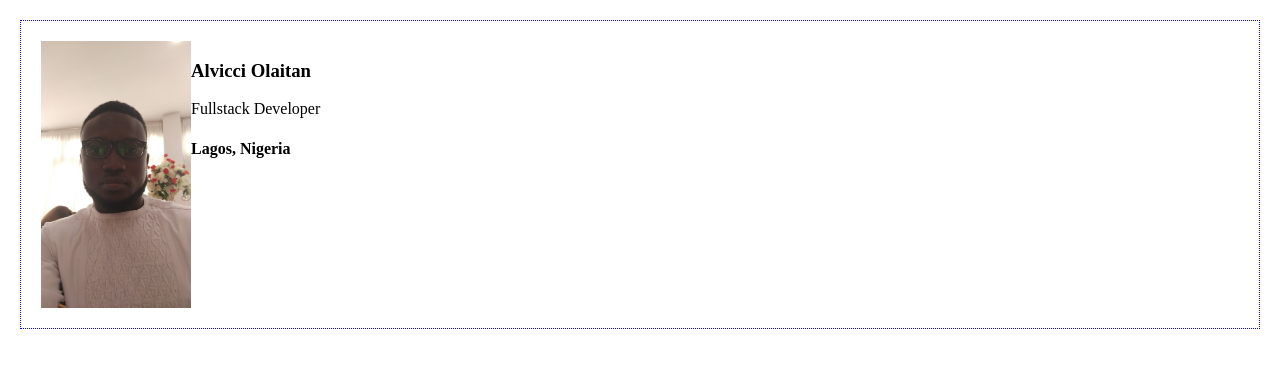
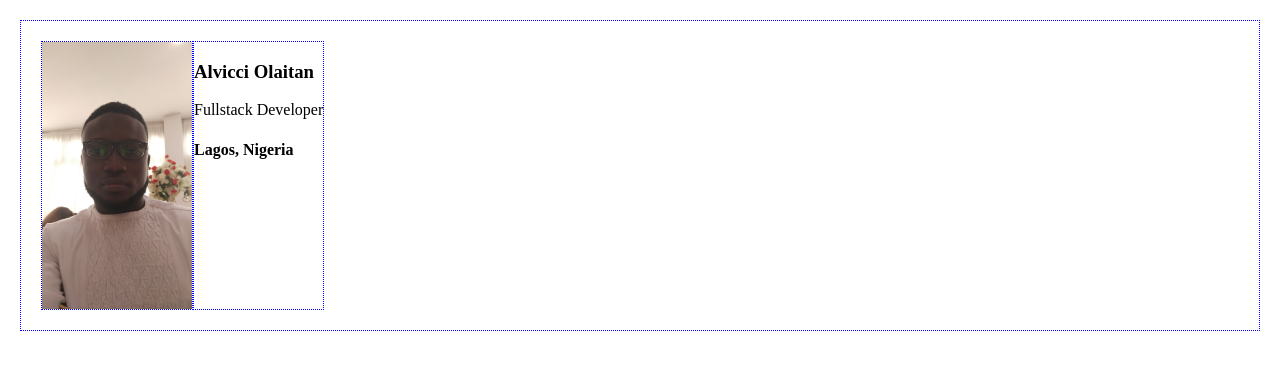
Before and after one commit to hi-heavens/digital_business_card, a website built with Vite: page index.html in a window 1280 px wide. Built offline with nearby package versions, Linux system fonts and the light colour scheme.

Commit message:
Add the border utility class

```diff
--- a/index.html
+++ b/index.html
@@ -3,11 +3,11 @@
         <link rel="stylesheet" href="styles.css" />
     </head>
     <body>
-        <div class="card">
+        <div class="card dotted-border">
 
-            <img class="alvicci-img" src="images/alvicci.jpg" alt="Alvicci went to a wedding and took a snap">
+            <img class="alvicci-img dotted-border" src="images/alvicci.jpg" alt="Alvicci went to a wedding and took a snap">
 
-            <div>
+            <div class="dotted-border">
                 <h3>Alvicci Olaitan</h3>
                 <p>Fullstack Developer</p>
                 <h4>Lagos, Nigeria</h4>
--- a/styles.css
+++ b/styles.css
@@ -7,7 +7,10 @@ body {
 }
 
 .card {
-    border: 1px dotted blue;
     padding: 20px;
     display: flex;
 }
+
+.dotted-border {
+    border: 1px dotted blue;
+}
```
